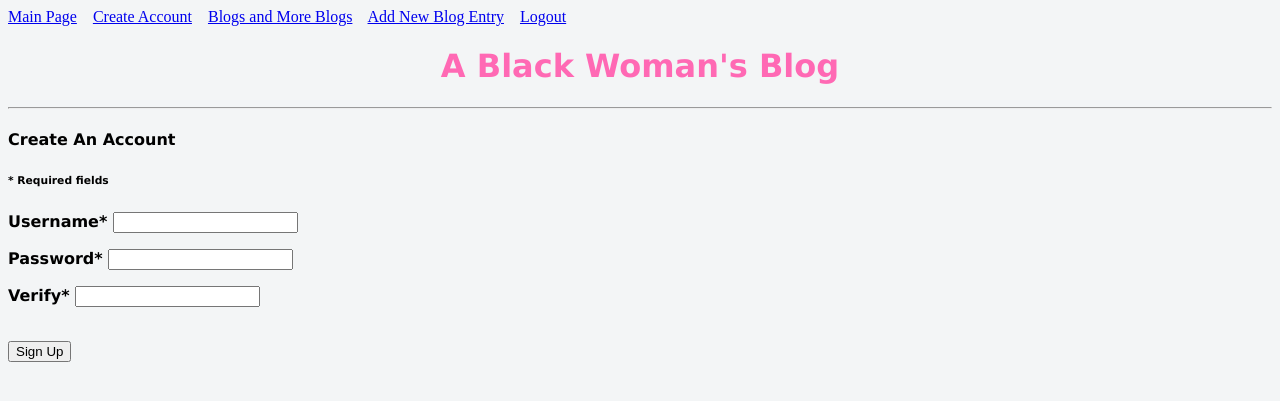
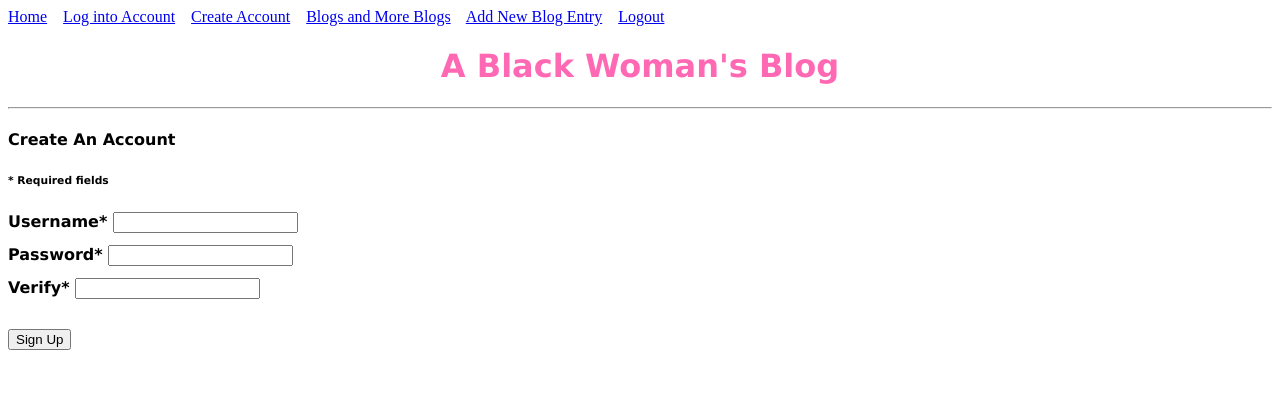
Before and after one commit to ladyjp/blogz, a Flask app: page /signup in a window 1280 px wide. Shown: the top 401 px of the page. Run offline with Flask 2, Linux system fonts and the light colour scheme.

Commit message:
signup, login pages correct

```diff
--- a/main.py
+++ b/main.py
@@ -33,9 +33,10 @@ class User(db.Model):
 
 @app.before_request
 def require_login():
-    allowed_routes = ['login', 'signup']
+    allowed_routes = ['login', 'signup', 'index']
     if request.endpoint not in allowed_routes and 'username' not in session:
-        return redirect('/login')
+        flash('Login or Signup Required to Post to Blog', 'error')
+        return redirect('/index')
 
 
 @app.route('/login', methods=['POST', 'GET'])
@@ -75,16 +76,16 @@ def signup():
             username_error = 'Please enter Username'
             #username = ''
         else:
-            if len(username) < 3 or len(username) > 20:
-                username_error = 'Please enter Password with at least 3 characters and 20 or less characters'
+            if len(username) < 3:
+                username_error = 'Please enter Password with at least 3 characters'
                 username = ''
 
         if  password == "":
             password_error = 'Please enter Password'
             password = ''
         else:
-            if len(password) < 3 or len(password) > 20:
-                password_error = 'Please enter Password with at least 3 characters and 20 or less characters'
+            if len(password) < 3:
+                password_error = 'Please enter Password with at least 3 characters'
                 password = ''
 
         if  verify == "":
--- a/templates/base.html
+++ b/templates/base.html
@@ -4,7 +4,8 @@
     <head>
         <header>
                 <div>
-                    <a href='/index'>Main Page</a> &ensp;
+                    <a href='/index'>Home</a> &ensp;
+                    <a href='/login'>Log into Account</a> &ensp;
                     <a href='/signup'>Create Account</a> &ensp;
                     <a href='/blog'>Blogs and More Blogs</a> &ensp;
                     <a href='/newpost'>Add New Blog Entry</a> &ensp;
@@ -17,8 +18,15 @@
         <style>
             .error {
                 color: red;
+                font-family: Verdana, Geneva, Tahoma, sans-serif;
+                font-size: 12px;
             }
 
+            ul, li {list-style-type: none;}
+
+                li {padding-left: 2em; text-indent: -2em;}
+
+            }
             body {background-color:rgb(243, 245, 246);
            }
             h1 { font-family: Verdana, Geneva, Tahoma, sans-serif, serif;
--- a/templates/signup.html
+++ b/templates/signup.html
@@ -8,16 +8,19 @@
 <form action="/signup" method="post" >
     <label for="username"> Username* </label>
         <input name="username" type="text" value="{{request.form['username']}}" />
-        <p class="error">{{username_error}}</p>
+            <span <p class="error">{{username_error}}</p></span>
+
 
     <label for="password"> Password* </label>
         <input name="password" type="password" value="{{ password }}" />
-        <p class="error">{{password_error}}</p>
+        <span p class="error">{{password_error}}</p></span>
+
 
 
     <label for="verify"> Verify* </label>
         <input name="verify" type="password" value="{{ verify }}" />
-        <p class="error">{{verify_error}}</p>
+        <span <p class="error">{{verify_error}}</p></span>
+
 
      <br>
     <input type="submit" value="Sign Up">
```
